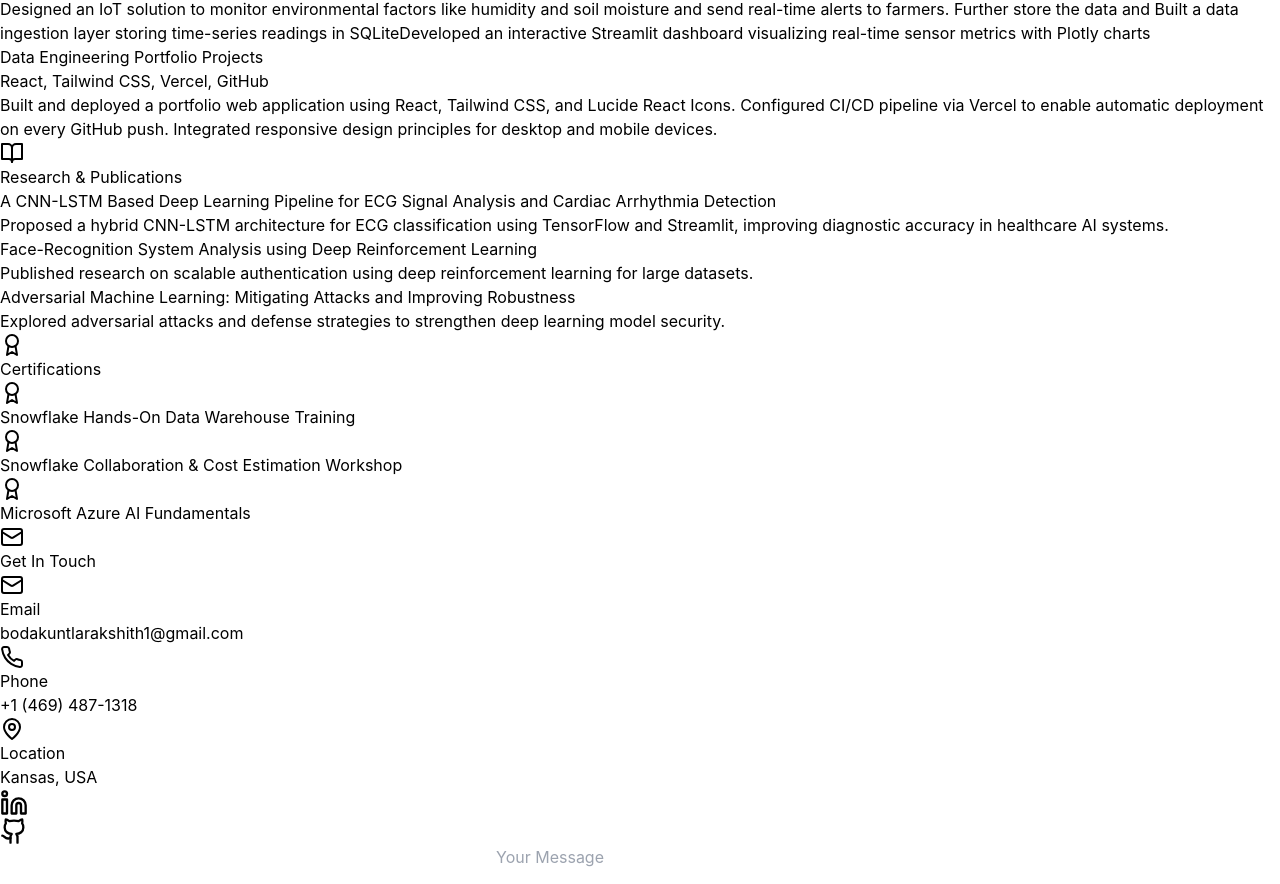
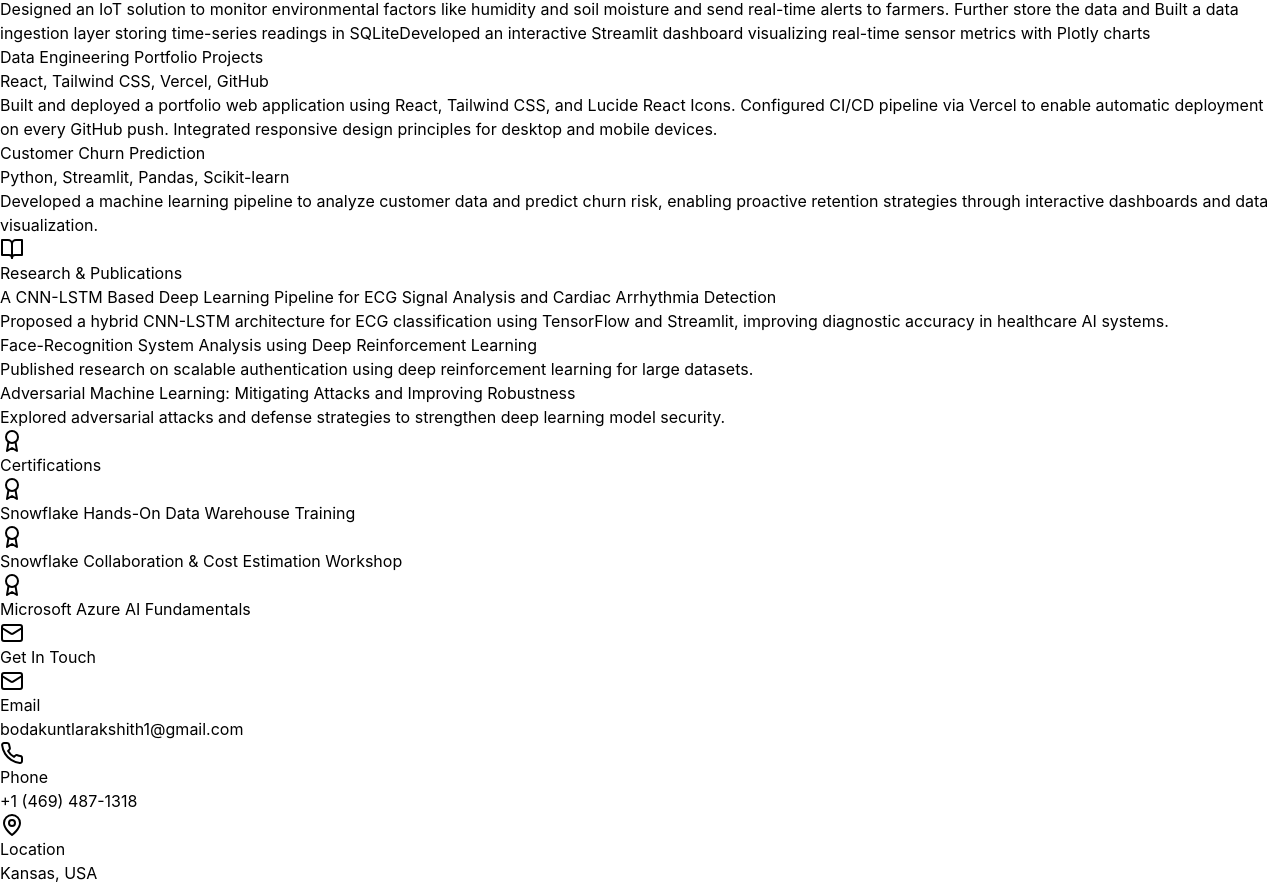
Before and after one commit to Rakshithbodakuntla/My_portfolio, a React (Vite) app: page / in a window 1280 px wide. Shown: the part 1637-2521 px from the top of the page. Built offline with nearby package versions, Linux system fonts and the light colour scheme.

Commit message:
Add Customer Churn Prediction project details

```diff
--- a/src/App.jsx
+++ b/src/App.jsx
@@ -78,6 +78,10 @@ export default function Portfolio() {
       tech: 'React, Tailwind CSS, Vercel, GitHub',
       description: 'Built and deployed a portfolio web application using React, Tailwind CSS, and Lucide React Icons. Configured CI/CD pipeline via Vercel to enable automatic deployment on every GitHub push. Integrated responsive design principles for desktop and mobile devices.'
     },
+    {
+      title:'Customer Churn Prediction',
+      tech: 'Python, Streamlit, Pandas, Scikit-learn',
+      description: 'Developed a machine learning pipeline to analyze customer data and predict churn risk, enabling proactive retention strategies through interactive dashboards and data visualization.'},
 
   ];
 
```
